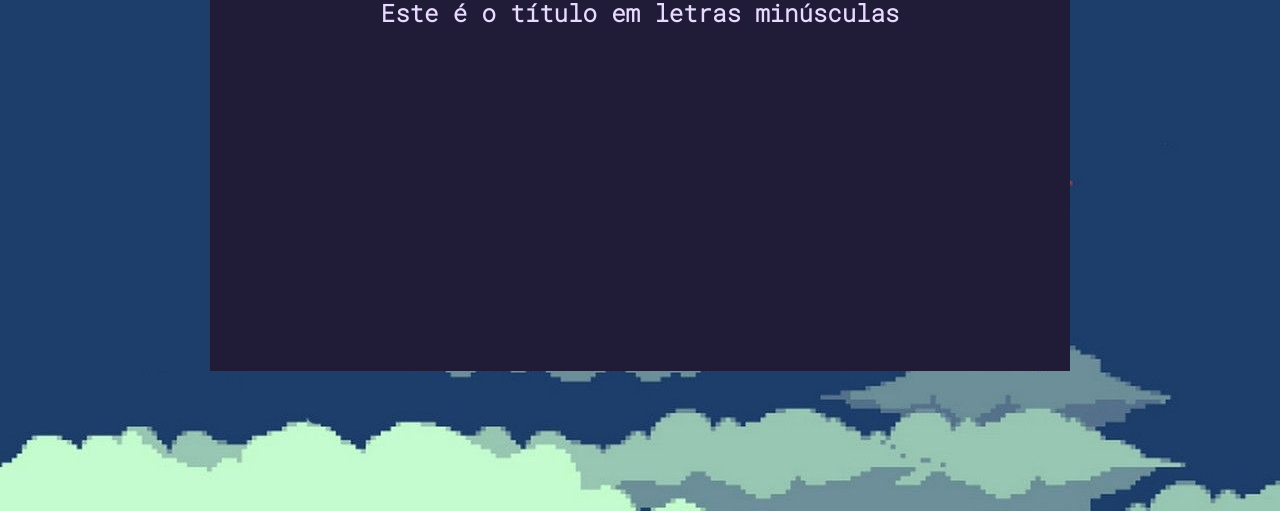
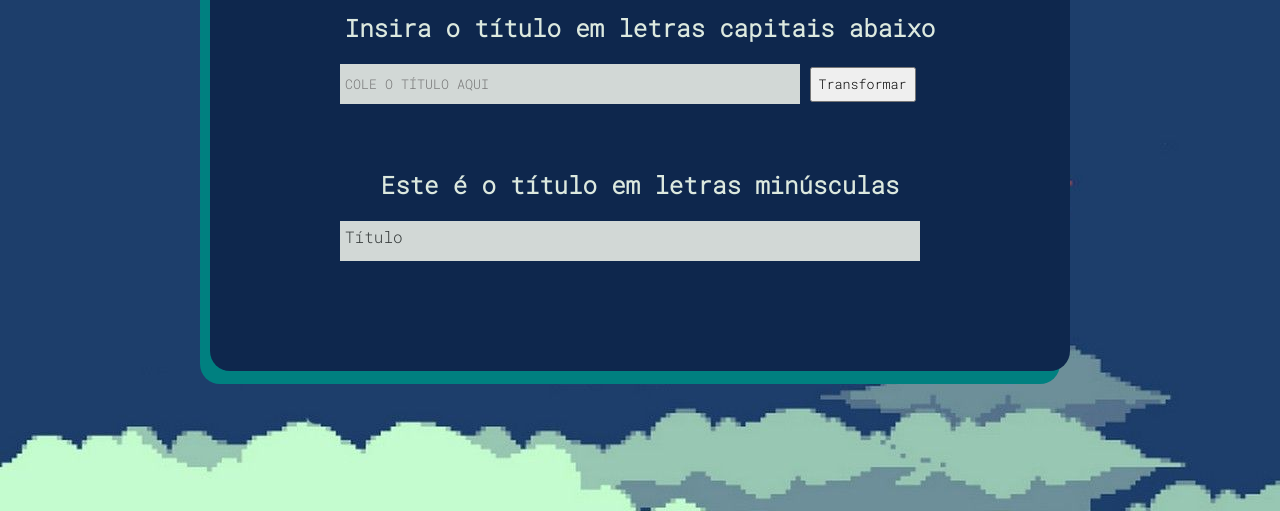
Before and after one commit to fabianafk/titletransform, a plain HTML site: page index.html in a window 1280 px wide. Shown: the part 289-800 px from the top of the page. Drawn offline with Linux system fonts and the light colour scheme.

Commit message:
designmelhorado

```diff
--- a/css/estilo.css
+++ b/css/estilo.css
@@ -6,10 +6,11 @@ body {
     font-family: 'Roboto Mono', monospace;
     background-image: url(img/morning.jpg);
     background-repeat: no-repeat;
-    color: #e8dbff;
+    color: #dce9df;
 }
 
 header {
+    margin-top: 30px;
     text-align: center;
 }
 
@@ -18,6 +19,7 @@ h1 {
 }
 
 h2 {
+    margin-top: 65px;
     text-align: center;
 }
 
@@ -28,20 +30,42 @@ h2 {
     left: 50%;
     top: 50%;
     transform: translate(-50%, -50%);
-    background-color: #201b36;
+    background-color: #0e274d;
+    border-radius: 20px;
+    box-shadow: -10px 13px #008080;
 }
 
 .input-titulo {
+    width: 450px;
+    height: 30px;
     position: relative;
-    left: 50%;
-    transform: translateX(-50%);
+    margin-left: 130px;
+    margin-top: 20px;
     font-family: 'Roboto Mono', monospace;
+    background-color: #d2d8d6;
+    border: none;
+    padding: 5px;
 }
 
 .transform-btn {
-    display: block;
+    width: 106px;
+    height: 35px;
     position: relative;
-    left: 50%;
-    transform: translateX(-50%);
     font-family: 'Roboto Mono', monospace;
+
 }
+
+.resultado {
+    width: 570px;
+    height: 30px;
+    position: relative;
+    margin-left: 130px;
+    margin-top: 20px;
+    font-family: 'Roboto Mono', monospace;
+    background-color: #d2d8d6;
+    padding: 5px;
+}
+
+.resultado p {
+    color: #353a3a;
+}
--- a/index.html
+++ b/index.html
@@ -13,10 +13,10 @@
 <body>
     <div class="container">
         <header>
-            <h1>Transformador de títulos</h1>
+            <h1>Minimizador de títulos</h1>
         </header>
 
-        <h2>Insira abaixo o título em LETRAS CAPITAIS</h2>
+        <h2>Insira o título em letras capitais abaixo</h2>
 
         <input class="input-titulo" type="text" placeholder="COLE O TÍTULO AQUI">
 
@@ -25,7 +25,7 @@
         <h2>Este é o título em letras minúsculas</h2>
 
         <div class="resultado">
-
+            <p>Título</p>
         </div>
     </div>
 
```
